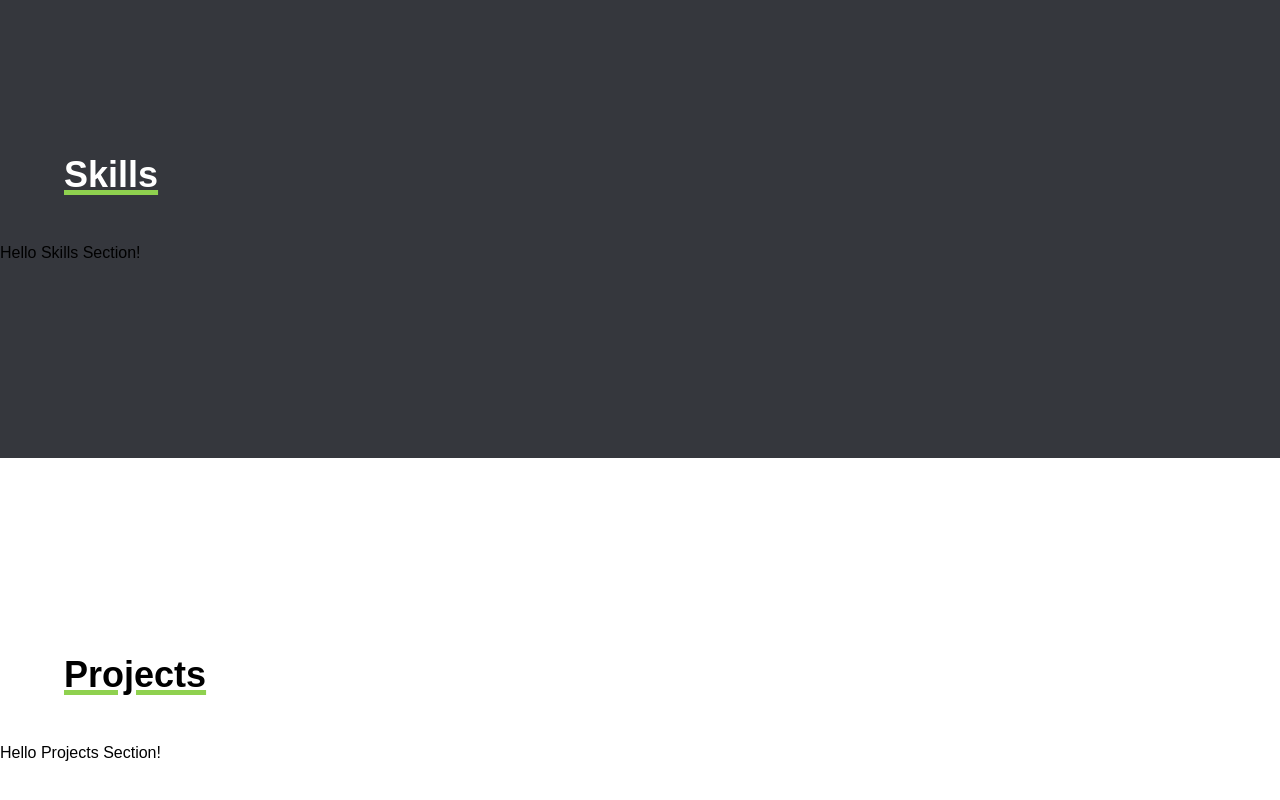
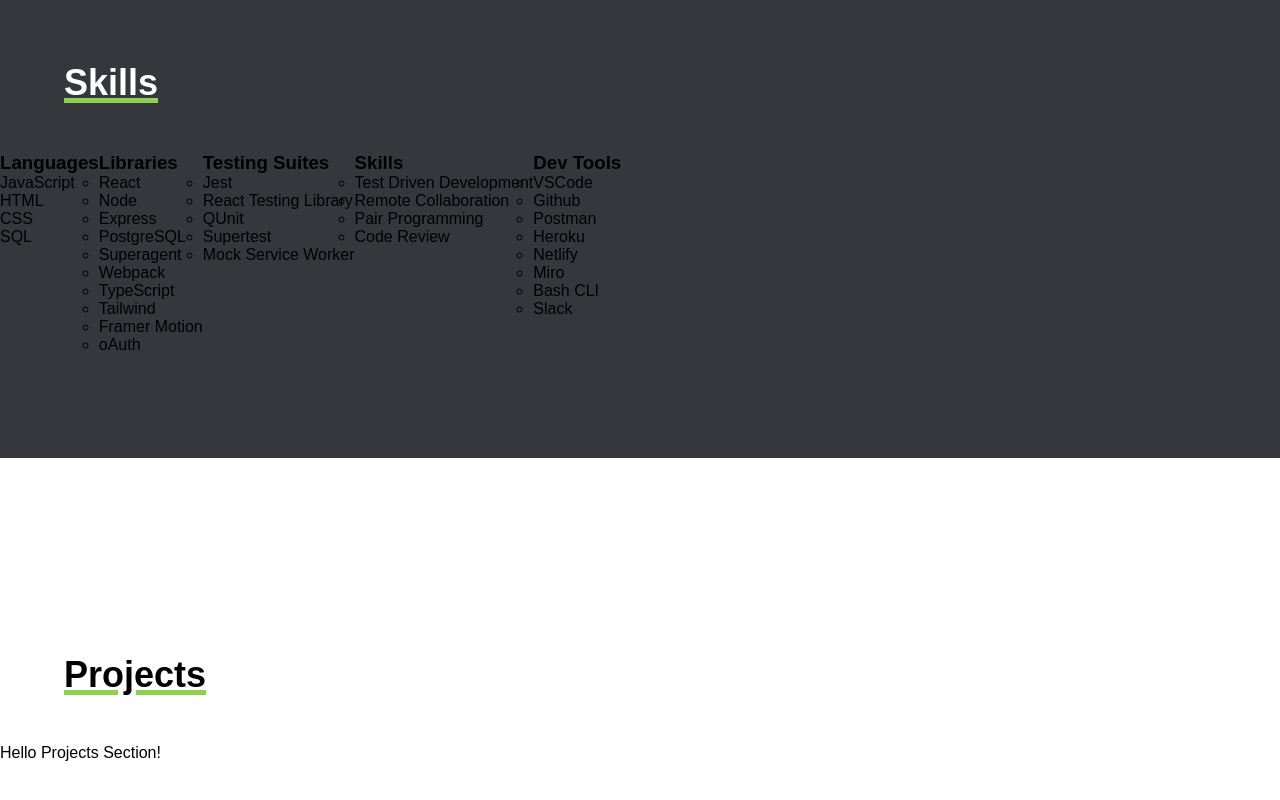
Before and after one commit to MikepdXRider/portfolio, a React (Create React App) app: page / in a window 1280 px wide. Shown: the part 1042-1842 px from the top of the page. Built offline with nearby package versions, Linux system fonts and the light colour scheme.

Commit message:
implements skillcard component

```diff
--- a/src/App.module.css
+++ b/src/App.module.css
@@ -45,3 +45,9 @@
   font-size: 1.25rem;
   position: relative;
 }
+
+/* skills section content */
+.skillsList {
+  display: flex;
+  flex-wrap: wrap;
+}
--- a/src/App.tsx
+++ b/src/App.tsx
@@ -3,6 +3,8 @@
 import styles from './App.module.css';
 import Section from './components/Section/Section';
 import portrait from './assets/round-portrait.png';
+import { skills } from './data/skills';
+import SkillCard from './components/SkillCard/SkillCard';
 
 function App() {
   return (
@@ -31,7 +33,11 @@
       </Section>
 
       <Section title={'Skills'} darkMode={true}>
-        <p>Hello Skills Section!</p>
+        <ul className={styles.skillsList}>
+          {skills.map((skill) => (
+            <SkillCard title={skill.title} content={skill.content} />
+          ))}
+        </ul>
       </Section>
 
       <Section title={'Projects'}>
```
